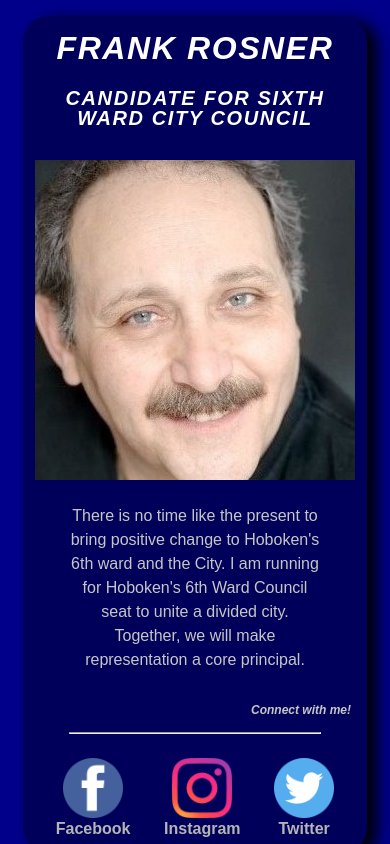
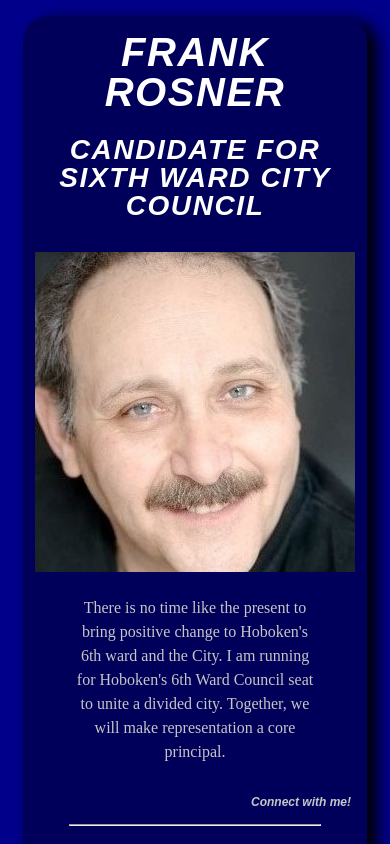
Before and after one commit to cerosner/campaign-demo, a Gatsby site: page / in a window 390 px wide. Shown: the top 844 px of the page. Built offline with nearby package versions, Linux system fonts and the light colour scheme; Gatsby itself is replaced by a stand-in of ours.

Commit message:
minor edits

```diff
--- a/src/styles/_header.scss
+++ b/src/styles/_header.scss
@@ -13,14 +13,15 @@
   margin: 1rem;
   padding: 1.5rem;
   width: 80%;
+  p {
+    font-family: 'Kanit';
+    width: 50%;
+    padding-left: 2rem;
+    flex-wrap: wrap;
+  }
 }
 #img-header {
   box-shadow: 20px 20px 50px rgb(0, 0, 0);
-}
-#sub-header p {
-  width: 50%;
-  padding-left: 2rem;
-  flex-wrap: wrap;
 }
 #social-media {
   @include flex-display(column, end, end);
@@ -32,6 +33,9 @@
   text-align: center;
   width: 100%;
   padding-top: 1rem;
+  span {
+    color: white;
+  }
 }
 .icon-header {
   width: 60px;
--- a/src/styles/_media-query.scss
+++ b/src/styles/_media-query.scss
@@ -3,10 +3,10 @@
     padding: 0;
   }
   h1 {
-    font-size: 2rem;
+    font-size: 2.5rem;
   }
   h2 {
-    font-size: 1.25rem;
+    font-size: 1.75rem;
   }
   footer {
     padding: 1rem;
@@ -17,14 +17,14 @@
   #sub-header {
     flex-direction: column;
     padding: 1rem;
+    p {
+       padding: 0;
+       width: 100%;
+     }
   }
   #img-header {
     margin-bottom: 1.5rem;
     box-shadow: 0px 0px 0px;
-  }
-  #sub-header p {
-    padding: 0;
-    width: 100%;
   }
   #social-media {
     width: 100%;
```
